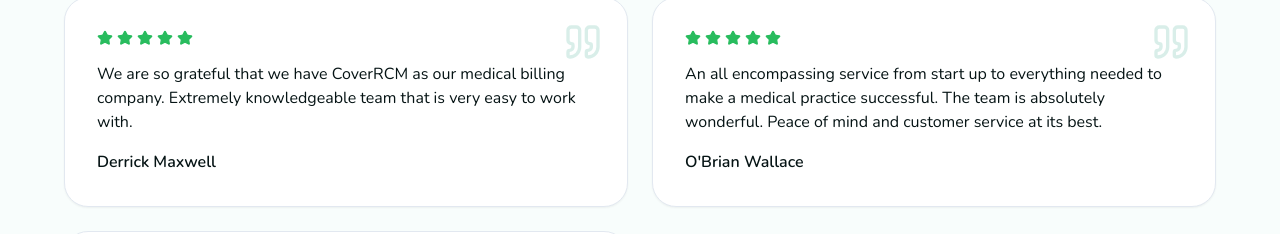
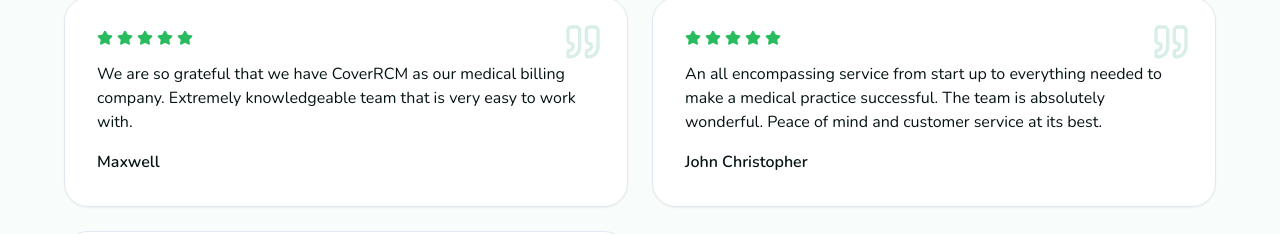
Before and after one commit to Muiz900/medical-billing, a React (Vite) app: page / in a window 1280 px wide. Shown: the part 6156-6390 px from the top of the page. Built offline with nearby package versions, Linux system fonts and the light colour scheme.

Commit message:
fix: update testimonial names to Maxwell and John Christopher

```diff
--- a/src/pages/HomePage.jsx
+++ b/src/pages/HomePage.jsx
@@ -111,11 +111,11 @@ const steps = [
 
 const testimonials = [
   {
-    name: "Derrick Maxwell",
+    name: "Maxwell",
     text: "We are so grateful that we have CoverRCM as our medical billing company. Extremely knowledgeable team that is very easy to work with.",
   },
   {
-    name: "O'Brian Wallace",
+    name: "John Christopher",
     text: "An all encompassing service from start up to everything needed to make a medical practice successful. The team is absolutely wonderful. Peace of mind and customer service at its best.",
   },
   {
```
